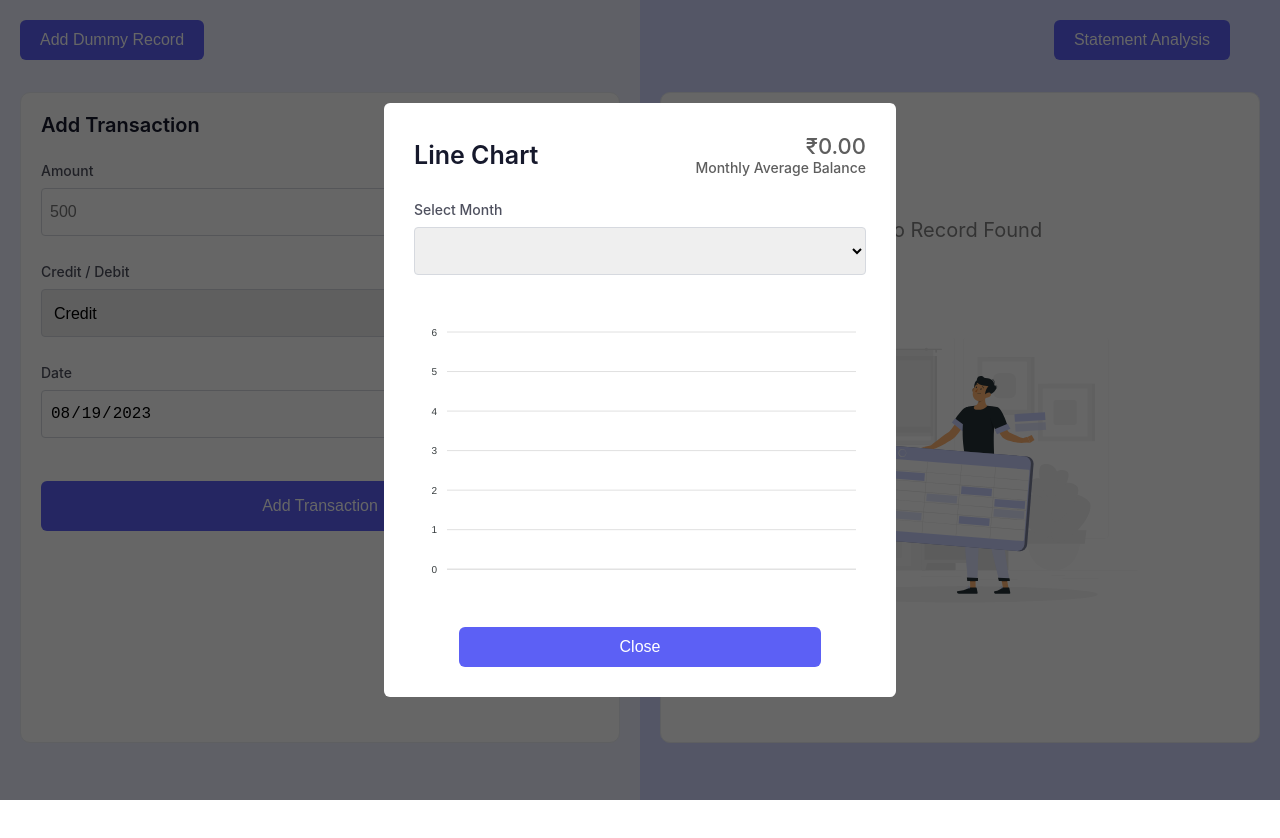
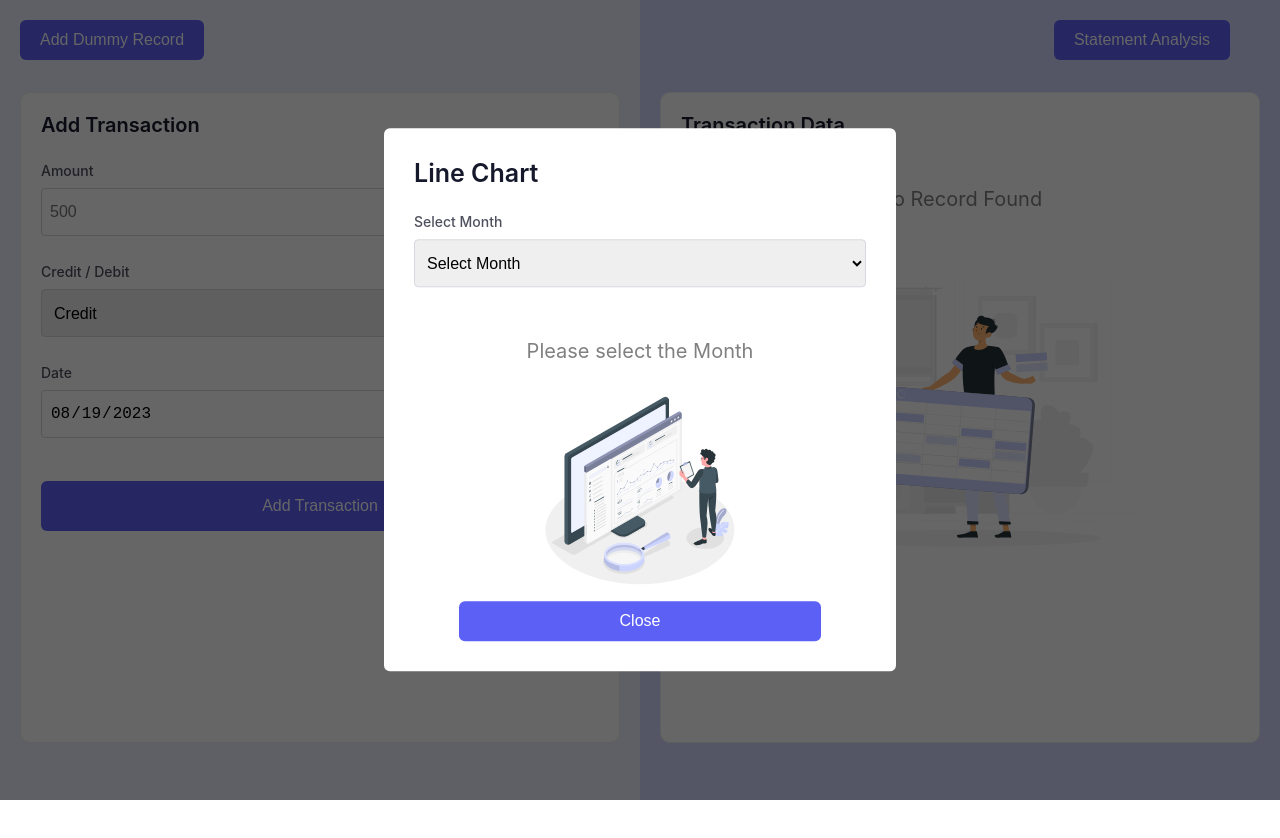
Before and after one commit to 1711shashank/Finance-tracker, a React (Create React App) app: page / in a window 1280 px wide. Both pictures are taken after a click on the button "Statement Analysis". Shown: the top 838 px of the page. Built offline with nearby package versions, Linux system fonts and the light colour scheme.

Commit message:
added img if moth is not selected

```diff
--- a/src/pages/Header.js
+++ b/src/pages/Header.js
@@ -15,8 +15,6 @@ const Header = ({ onTransactionAdded, setShowChartModal }) => {
         <>
             <div className='header'>
 
-                {/* <div className='project-name'>Finance Tracker</div> */}
-
                 <button type="submit" className='statement-analysis addDummyRecordBtn' onClick={handleAddDummyData}>
                     Add Dummy Record
                 </button>
--- a/src/pages/Home.css
+++ b/src/pages/Home.css
@@ -14,26 +14,32 @@
 
 
 
-.noRecordFound-wrapper {
+.noRecordFound-wrapper,
+.chartImg-wrapper {
     display: flex;
     flex-direction: column;
     align-items: center;
     justify-content: space-evenly;
 
     width: 100%;
-    height: 90%;
 }
 
 
-.noRecordFound-wrapper p {
+.noRecordFound-wrapper p,
+.chartImg-wrapper p {
+    padding: 2.5rem 0;
     font-size: 2rem;
     color: gray;
 }
 
-.noRecordFound-wrapper img {
+.noRecordFound-wrapper img{
     width: 65%;
-    height: 65%;
 }
+.chartImg-wrapper img {
+    width: 45%;
+}
+
+
 
 .modal-open {
     overflow: hidden;
--- a/src/pages/StatementAnalysis/StatementAnalysis.js
+++ b/src/pages/StatementAnalysis/StatementAnalysis.js
@@ -1,6 +1,7 @@
 import React, { useState } from "react";
 import ReactApexChart from "react-apexcharts";
 import './StatementAnalysis.css'
+import ChartImg from '../../images/chart.svg'
 import { SelectField } from '../helperFuncrion/FormField'
 import { calculateBalance, filterAvailableMonths, filterDataByMonth, getWeeklyDate, getmonthlyAverageBalance } from "../helperFuncrion/helperFunction";
 
@@ -9,7 +10,7 @@ const StatementAnalysis = ({ setShowChartModal }) => {
 
     const availableMonths = filterAvailableMonths();
 
-    const [selectedMonth, setSelectedMonth] = useState('August');
+    const [selectedMonth, setSelectedMonth] = useState('Select Month');
 
     const transactionRecords = filterDataByMonth(selectedMonth);
     const monthlyAverageBalance = getmonthlyAverageBalance(selectedMonth);
@@ -54,12 +55,20 @@ const StatementAnalysis = ({ setShowChartModal }) => {
 
                 <div className="chart-header">
                     <h2 className="statementAnalysis-title"> Line Chart </h2>
-                    <div className='statementAnalysis-mab'>Monthly Average Balance <span className='mab-amount'>{monthlyAverageBalance}</span>  </div>
+                    {selectedMonth !== 'Select Month' && <div className='statementAnalysis-mab'>Monthly Average Balance <span className='mab-amount'>{monthlyAverageBalance}</span>  </div>}
                 </div>
 
                 <SelectField label="Select Month" options={availableMonths} onChange={(e) => setSelectedMonth(e.target.value)} />
 
-                <ReactApexChart options={options} series={series} type="line" height={300} />
+                {
+                    selectedMonth !== 'Select Month'
+
+                        ? <ReactApexChart options={options} series={series} type="line" height={300} />
+                        : <div className="chartImg-wrapper">
+                            <p> Please select the Month</p>
+                            <img src={ChartImg} alt="" />
+                        </div>
+                }
 
                 <div className="close-button-wrapper">
                     <button type="submit" onClick={() => setShowChartModal(false)}> Close  </button>
--- a/src/pages/helperFuncrion/FormField.js
+++ b/src/pages/helperFuncrion/FormField.js
@@ -21,7 +21,7 @@ const SelectField = ({ label, options, onChange }) => (
             {label}
         </label>
 
-        <select onChange={onChange} className='form-input' required >
+        <select onChange={onChange} className='form-input' >
             {
                 options.map((item, index) => (
                     <option className="option" key={index}>{item}</option>
--- a/src/pages/helperFuncrion/helperFunction.js
+++ b/src/pages/helperFuncrion/helperFunction.js
@@ -133,7 +133,7 @@ export const filterAvailableMonths = () => {
     const existingRecordsJSON = localStorage.getItem('TransactionsData');
     const transactionData = existingRecordsJSON ? JSON.parse(existingRecordsJSON) : [];
 
-    const availableMonths = [];
+    const availableMonths = ['Select Month'];
 
     if (transactionData) {
         transactionData.forEach((transaction) => {
```
Also changed, not shown: src/pages/Home.js (+5 -2 lines).
